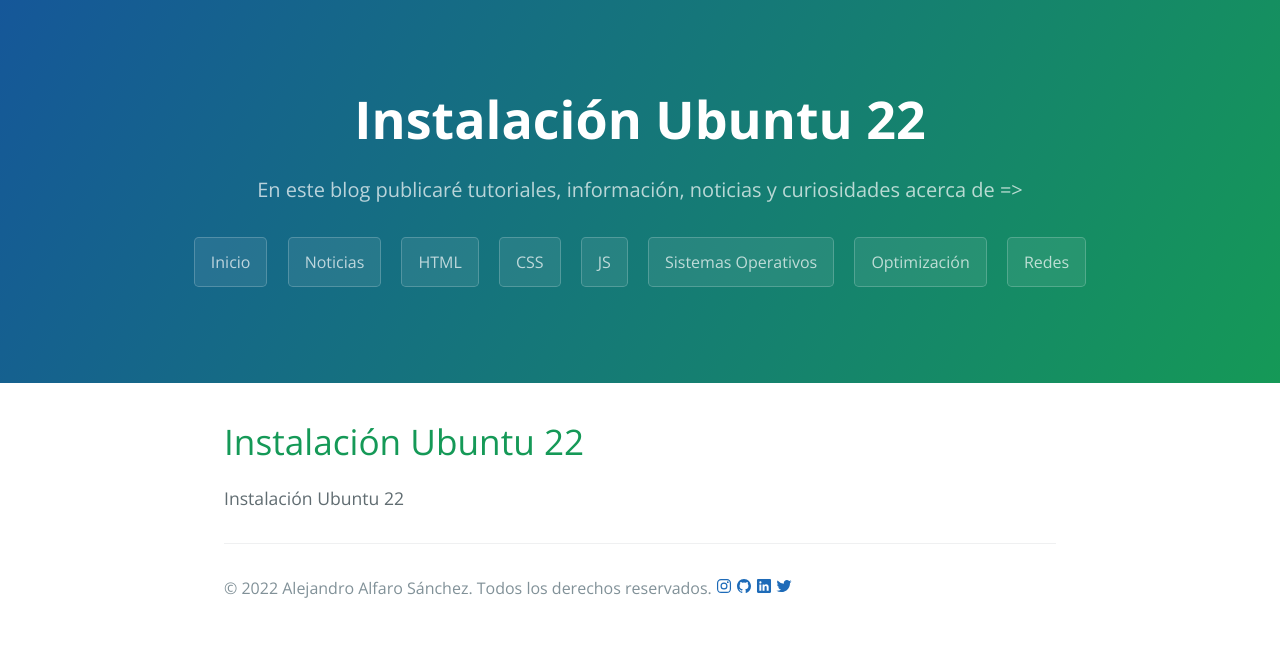
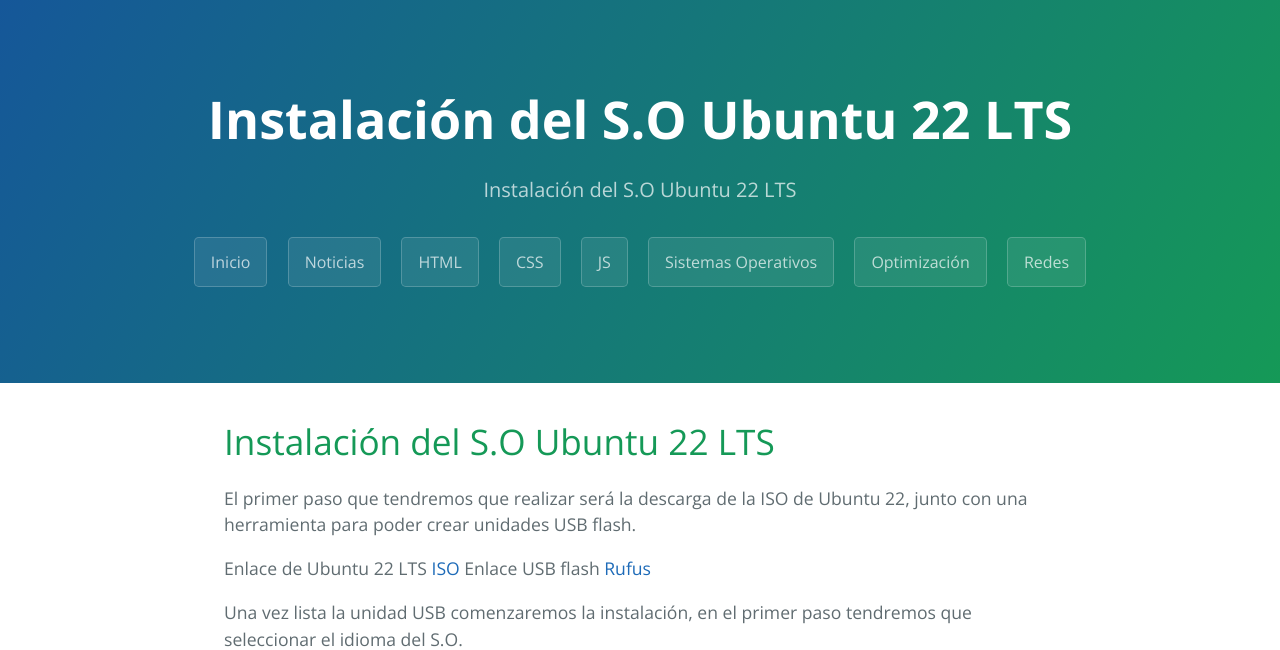
Before and after one commit to alejandroalsa/alejandroalsa.github.io, a Jekyll site: the page built from so/ubuntu/instalacion/index.md, in a window 1280 px wide and 1400 px high. Shown: the top 650 px of the window. Built offline with Jekyll 4.4.1, drawn with Linux system fonts in a browser that asks for light colours; our own code applies the rules of GitHub Pages for plain Markdown files; some of the changed text lies outside the part shown; grey boxes are pictures that could not be loaded.

Commit message:
Instalación del S.O Ubuntu 22 LTS
Signed-off-by: Alejandro <alejandro@alejandroalsa.es>

```diff
--- a/so/ubuntu/instalacion/index.md
+++ b/so/ubuntu/instalacion/index.md
@@ -1,7 +1,53 @@
 ---
-page.title: "Instalación Ubuntu 22"
+page.title: "Instalación del S.O Ubuntu 22 LTS"
+description: "Instalación del S.O Ubuntu 22 LTS"
 ---
 
-# Instalación Ubuntu 22
+# Instalación del S.O Ubuntu 22 LTS
 
-Instalación Ubuntu 22
+El primer paso que tendremos que realizar será la descarga de la ISO de Ubuntu 22, junto con una herramienta para poder crear unidades USB flash.
+
+Enlace de Ubuntu 22 LTS [ISO](https://ubuntu.com/download/desktop)
+Enlace USB flash [Rufus](https://rufus.ie/en/)
+
+Una vez lista la unidad USB comenzaremos la instalación, en el primer paso tendremos que seleccionar el idioma del S.O.
+
+![IMG](https://user-images.githubusercontent.com/67869168/195138859-431642ae-a4e7-469f-afc7-b86c9f0dcc4f.JPG)
+
+## Disposición del teclado
+
+![IMG](https://user-images.githubusercontent.com/67869168/195139133-c9efef63-dfcf-4344-8b6e-3714b074fb4f.JPG)
+
+## Actualizaciones y otro software
+
+En este caso para que la instalación sea lo más ligera y rápida posible elegiremos la opción de instalación mínima, después instalaremos nosotros el software que necesitemos.
+
+Para las actualizaciones las descargaremos al instalar el S.O, ya que podría provocarnos algún error si no las instalamos
+
+![IMG](https://user-images.githubusercontent.com/67869168/195139249-62832667-1173-4bf8-915a-2df77156d085.JPG)
+
+## Tipo de instalación
+
+Podríamos realizar una instalación avanzada del sistema, pero como en este caso es solo un S.O para escritorio, no realizaremos ninguna partición, aremos una instalación simple.
+
+![IMG](https://user-images.githubusercontent.com/67869168/195139721-bbbed1e1-771b-4d8e-9149-879181137f25.JPG)
+
+## ¿Dónde se encuentra?
+
+![IMG](https://user-images.githubusercontent.com/67869168/195140132-7311c3f3-6f12-4b74-9a67-f8609ea6f096.JPG)
+
+## ¿Quién es usted?
+
+![Captura7](https://user-images.githubusercontent.com/67869168/195140333-f6fe4700-6d3e-4334-a19e-ad1fc724f438.JPG)
+
+## Instalación Lista
+
+Con estos pasos la instalación ya estaría terminada, solo queda esperar a que termine de instalarse y actualizarse y podremos empezar a usar el sistema.
+
+![IMG](https://user-images.githubusercontent.com/67869168/195140714-81fba767-327b-476a-8f9f-6367102a6543.JPG)
+
+Al terminar la instalación será necesario reiniciar el equipo.
+
+No olvides quitar la unidad USB.
+
+![IMG](https://user-images.githubusercontent.com/67869168/195140720-a5fcfed8-ff15-44a8-ba1b-2c5709fa10e0.JPG)
```
